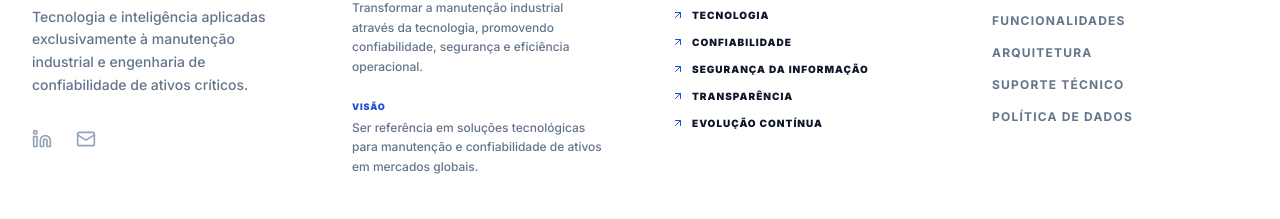
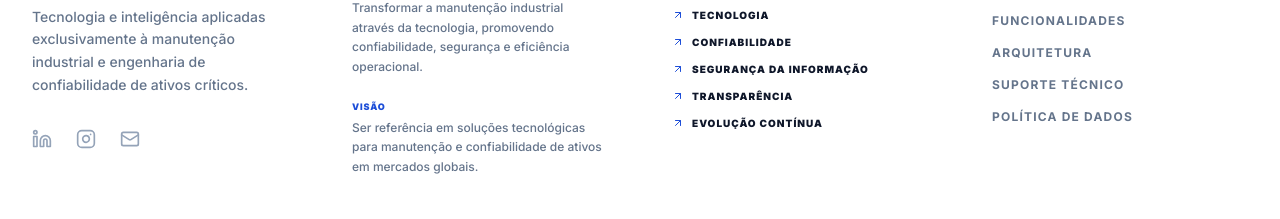
Before and after one commit to matheusstanlei12-dotcom/TrustEng.LTDA, a React (Vite) app: page /#/demo in a window 1280 px wide. Shown: the part 1165-1384 px from the top of the page. Built offline with nearby package versions, Linux system fonts and the light colour scheme.

Commit message:
Add Instagram icon and link to footer

```diff
--- a/components/Footer.tsx
+++ b/components/Footer.tsx
@@ -1,7 +1,7 @@
 
 import React from 'react';
 import { Link } from 'react-router-dom';
-import { Linkedin, Mail, ShieldCheck, ArrowUpRight } from 'lucide-react';
+import { Linkedin, Mail, ShieldCheck, ArrowUpRight, Instagram } from 'lucide-react';
 
 const Footer: React.FC = () => {
   return (
@@ -18,6 +18,7 @@ const Footer: React.FC = () => {
             </p>
             <div className="flex space-x-6">
               <a href="https://www.linkedin.com/company/trusteng-industrial" target="_blank" rel="noopener noreferrer" className="text-slate-400 hover:text-blue-700 transition-colors"><Linkedin size={20} /></a>
+              <a href="https://www.instagram.com/trusteng.online/" target="_blank" rel="noopener noreferrer" className="text-slate-400 hover:text-blue-700 transition-colors"><Instagram size={20} /></a>
               <a href="mailto:trusteng@trusteng.online" className="text-slate-400 hover:text-blue-700 transition-colors"><Mail size={20} /></a>
             </div>
           </div>
```
